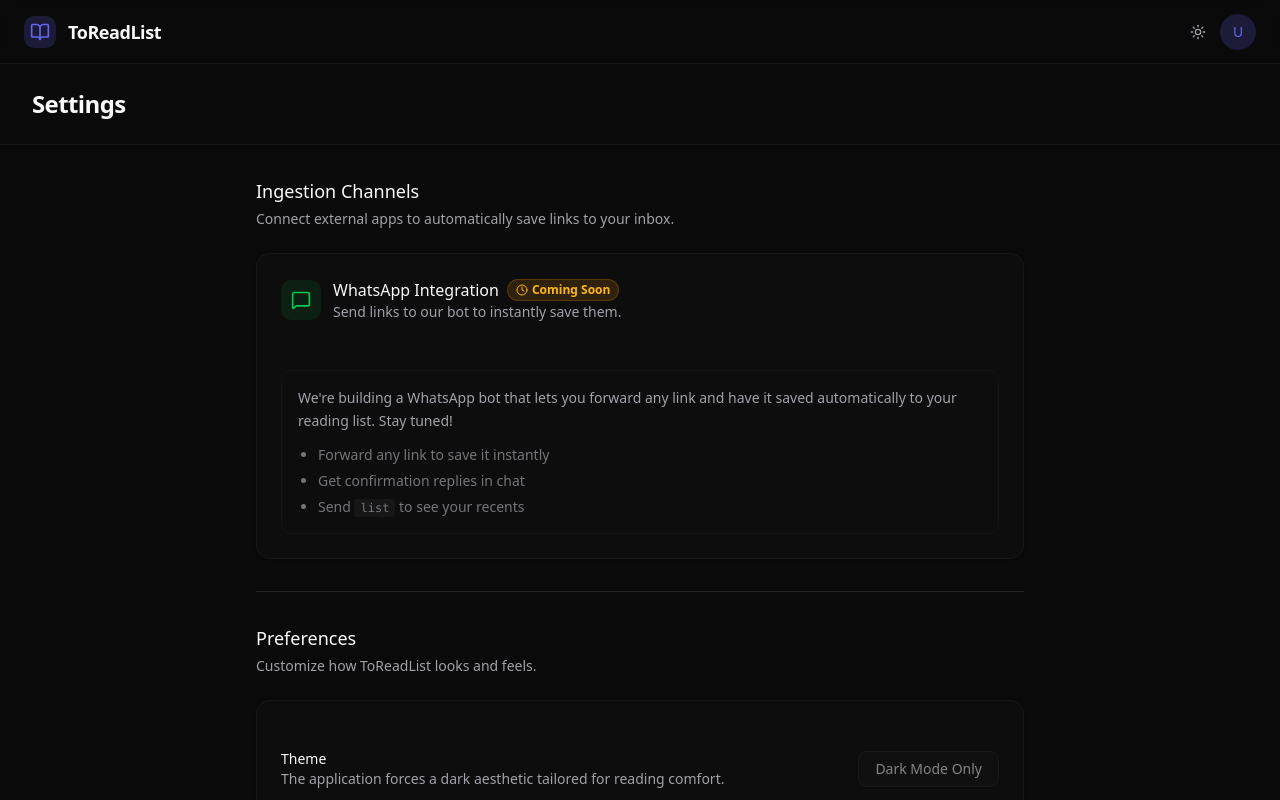
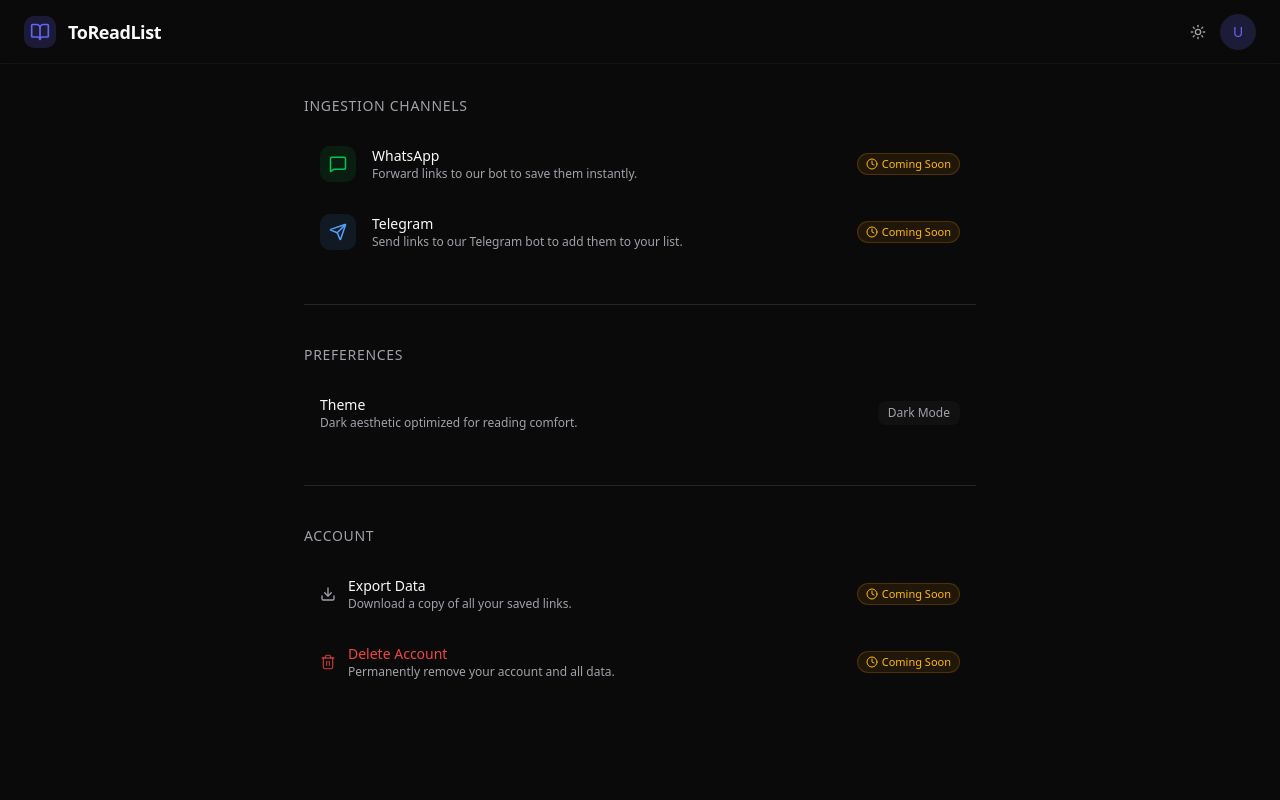
Before and after one commit to msritharan/ToReadList, a Next.js app: page /settings in a window 1280 px wide. Built offline with nearby package versions, Linux system fonts and the light colour scheme; no server answers.

Commit message:
modified settings and profile page

```diff
--- a/app/profile/page.tsx
+++ b/app/profile/page.tsx
@@ -1,12 +1,9 @@
 "use client";
 
 import { useEffect, useState } from "react";
-import { LogOut, Mail, Calendar } from "lucide-react";
-import { Button } from "@/components/ui/button";
+import { Mail, Calendar } from "lucide-react";
 import { Card, CardContent } from "@/components/ui/card";
 import { createClient } from "@/lib/supabase/client";
-import { useRouter } from "next/navigation";
-
 
 interface UserProfile {
     name: string;
@@ -25,7 +22,6 @@
 export default function Profile() {
     const [stats, setStats] = useState<LinkStats>({ total: 0, read: 0, unread: 0, skipped: 0 });
     const [user, setUser] = useState<UserProfile | null>(null);
-    const router = useRouter();
 
     useEffect(() => {
         const supabase = createClient();
@@ -46,12 +42,6 @@
             .catch(console.error);
     }, []);
 
-    const handleSignOut = async () => {
-        const supabase = createClient();
-        await supabase.auth.signOut();
-        router.push("/login");
-    };
-
     const percentRead =
         stats.total === 0 ? 0 : Math.round((stats.read / stats.total) * 100);
 
@@ -61,17 +51,12 @@
 
     return (
         <div className="flex flex-col h-full bg-background">
-            <header className="px-8 py-6 border-b border-border/40 shrink-0">
-                <h1 className="text-2xl font-semibold tracking-tight">Profile</h1>
-            </header>
+            <main className="flex-1 p-8 overflow-auto">
+                <div className="max-w-2xl mx-auto space-y-10">
 
-            <main className="flex-1 p-8 overflow-auto">
-                <div className="max-w-2xl mx-auto space-y-8">
-
-                    <Card className="border-border/40 bg-card/50 overflow-hidden">
-                        <div className="h-24 bg-gradient-to-r from-primary/30 to-primary/10 w-full" />
-                        <div className="px-6 pb-6 relative">
-                            <div className="h-20 w-20 rounded-full bg-background border-4 border-background flex items-center justify-center absolute -top-10 shadow-lg overflow-hidden">
+                    {/* ── User Info ── */}
+                    <section className="flex items-center gap-5">
+                        <div className="h-14 w-14 rounded-full bg-primary/20 flex items-center justify-center overflow-hidden shrink-0">
                             {user?.avatar_url ? (
                                 // eslint-disable-next-line @next/next/no-img-element
                                 <img
@@ -80,74 +65,54 @@
                                     className="w-full h-full object-cover"
                                 />
                             ) : (
-                                    <div className="w-full h-full flex items-center justify-center bg-primary/20 text-primary text-2xl font-semibold">
+                                <span className="text-xl font-semibold text-primary">
                                     {user?.name?.charAt(0).toUpperCase() || "U"}
-                                    </div>
+                                </span>
                             )}
                         </div>
-
-                            <div className="mt-12 flex justify-between items-start">
-                                <div>
-                                    <h2 className="text-2xl font-semibold">{user?.name || "User"}</h2>
-                                    <div className="flex items-center gap-2 mt-1 text-muted-foreground text-sm">
-                                        <Mail className="h-4 w-4" />
-                                        <span>{user?.email || ""}</span>
-                                    </div>
+                        <div className="min-w-0">
+                            <h2 className="text-lg font-semibold truncate">{user?.name || "User"}</h2>
+                            <div className="flex flex-wrap items-center gap-x-4 gap-y-1 mt-1 text-sm text-muted-foreground">
+                                <span className="inline-flex items-center gap-1.5">
+                                    <Mail className="h-3.5 w-3.5" />
+                                    {user?.email}
+                                </span>
                                 {joinDate && (
-                                        <div className="flex items-center gap-2 mt-1 text-muted-foreground text-sm">
-                                            <Calendar className="h-4 w-4" />
-                                            <span>Joined {joinDate}</span>
-                                        </div>
+                                    <span className="inline-flex items-center gap-1.5">
+                                        <Calendar className="h-3.5 w-3.5" />
+                                        Joined {joinDate}
+                                    </span>
                                 )}
                             </div>
                         </div>
-                        </div>
-                    </Card>
+                    </section>
 
-                    <div>
-                        <h3 className="text-lg font-medium mb-4">Reading Stats</h3>
-                        <div className="grid grid-cols-1 md:grid-cols-3 gap-4">
+                    {/* ── Reading Stats ── */}
+                    <section>
+                        <h2 className="text-sm font-medium uppercase tracking-wider text-muted-foreground mb-4">
+                            Reading Stats
+                        </h2>
+                        <div className="grid grid-cols-3 gap-3">
                             <Card className="border-border/40 bg-card/50">
-                                <CardContent className="p-6">
-                                    <p className="text-3xl font-bold text-primary">{stats.total}</p>
-                                    <p className="text-sm text-muted-foreground font-medium mt-1">Total Links Saved</p>
+                                <CardContent className="p-5">
+                                    <p className="text-2xl font-bold text-primary">{stats.total}</p>
+                                    <p className="text-xs text-muted-foreground mt-1">Links Saved</p>
                                 </CardContent>
                             </Card>
-
                             <Card className="border-border/40 bg-card/50">
-                                <CardContent className="p-6">
-                                    <p className="text-3xl font-bold text-green-500">{stats.read}</p>
-                                    <p className="text-sm text-muted-foreground font-medium mt-1">Articles Read</p>
+                                <CardContent className="p-5">
+                                    <p className="text-2xl font-bold text-green-500">{stats.read}</p>
+                                    <p className="text-xs text-muted-foreground mt-1">Articles Read</p>
                                 </CardContent>
                             </Card>
-
                             <Card className="border-border/40 bg-card/50">
-                                <CardContent className="p-6">
-                                    <p className="text-3xl font-bold text-blue-500">{percentRead}%</p>
-                                    <p className="text-sm text-muted-foreground font-medium mt-1">Completion Rate</p>
+                                <CardContent className="p-5">
+                                    <p className="text-2xl font-bold text-blue-500">{percentRead}%</p>
+                                    <p className="text-xs text-muted-foreground mt-1">Completion</p>
                                 </CardContent>
                             </Card>
                         </div>
-                    </div>
-
-                    <div>
-                        <h3 className="text-lg font-medium mb-4">Account Actions</h3>
-                        <Card className="border-border/40 bg-card/50">
-                            <CardContent className="p-1">
-                                <Button
-                                    variant="ghost"
-                                    className="w-full justify-start text-destructive hover:bg-destructive/10 hover:text-destructive py-6 h-auto rounded-none"
-                                    onClick={handleSignOut}
-                                >
-                                    <LogOut className="mr-3 h-5 w-5" />
-                                    <div className="text-left">
-                                        <div className="font-medium">Sign Out</div>
-                                        <div className="text-xs mt-1 opacity-80">Log out of this device</div>
-                                    </div>
-                                </Button>
-                            </CardContent>
-                        </Card>
-                    </div>
+                    </section>
 
                 </div>
             </main>
--- a/app/settings/page.tsx
+++ b/app/settings/page.tsx
@@ -1,77 +1,116 @@
 "use client";
 
-import { MessageSquare, Clock } from "lucide-react";
-import { Card, CardContent, CardDescription, CardHeader, CardTitle } from "@/components/ui/card";
+import { MessageSquare, Send, Clock, Download, Trash2 } from "lucide-react";
 import { Separator } from "@/components/ui/separator";
 import { Button } from "@/components/ui/button";
+
+const channels = [
+    {
+        name: "WhatsApp",
+        description: "Forward links to our bot to save them instantly.",
+        icon: MessageSquare,
+        iconColor: "text-green-500",
+        iconBg: "bg-green-500/10",
+        status: "Coming Soon" as const,
+    },
+    {
+        name: "Telegram",
+        description: "Send links to our Telegram bot to add them to your list.",
+        icon: Send,
+        iconColor: "text-blue-400",
+        iconBg: "bg-blue-400/10",
+        status: "Coming Soon" as const,
+    },
+];
 
 export default function Settings() {
     return (
         <div className="flex flex-col h-full bg-background">
-            <header className="px-8 py-6 border-b border-border/40 shrink-0">
-                <h1 className="text-2xl font-semibold tracking-tight">Settings</h1>
-            </header>
+            <main className="flex-1 p-8 overflow-auto">
+                <div className="max-w-2xl mx-auto space-y-10">
 
-            <main className="flex-1 p-8 overflow-auto">
-                <div className="max-w-3xl mx-auto space-y-8">
-
-                    <div>
-                        <h2 className="text-lg font-medium mb-1">Ingestion Channels</h2>
-                        <p className="text-sm text-muted-foreground mb-6">Connect external apps to automatically save links to your inbox.</p>
-
-                        <Card className="border-border/40 bg-card/50">
-                            <CardHeader className="pb-4">
-                                <div className="flex items-center gap-3">
-                                    <div className="h-10 w-10 flex items-center justify-center rounded-lg bg-green-500/10 text-green-500">
-                                        <MessageSquare className="h-5 w-5" />
+                    {/* ── Ingestion Channels ── */}
+                    <section>
+                        <h2 className="text-sm font-medium uppercase tracking-wider text-muted-foreground mb-4">
+                            Ingestion Channels
+                        </h2>
+                        <div className="space-y-1">
+                            {channels.map((ch) => (
+                                <div
+                                    key={ch.name}
+                                    className="flex items-center gap-4 rounded-lg px-4 py-3.5 transition-colors hover:bg-muted/40"
+                                >
+                                    <div className={`h-9 w-9 flex items-center justify-center rounded-lg ${ch.iconBg}`}>
+                                        <ch.icon className={`h-[18px] w-[18px] ${ch.iconColor}`} />
                                     </div>
-                                    <div className="flex-1">
-                                        <div className="flex items-center gap-2">
-                                            <CardTitle className="text-base font-medium">WhatsApp Integration</CardTitle>
-                                            <span className="inline-flex items-center gap-1 px-2 py-0.5 rounded-full text-xs font-semibold bg-amber-500/15 text-amber-400 border border-amber-500/20">
-                                                <Clock className="h-3 w-3" />
-                                                Coming Soon
-                                            </span>
-                                        </div>
-                                        <CardDescription>Send links to our bot to instantly save them.</CardDescription>
+                                    <div className="flex-1 min-w-0">
+                                        <p className="text-sm font-medium">{ch.name}</p>
+                                        <p className="text-xs text-muted-foreground">{ch.description}</p>
                                     </div>
+                                    <span className="inline-flex items-center gap-1 px-2 py-0.5 rounded-full text-[11px] font-medium bg-amber-500/10 text-amber-400 border border-amber-500/20 shrink-0">
+                                        <Clock className="h-3 w-3" />
+                                        {ch.status}
+                                    </span>
                                 </div>
-                            </CardHeader>
-                            <CardContent>
-                                <div className="rounded-lg border border-border/30 bg-muted/10 p-4 space-y-3">
-                                    <p className="text-sm text-muted-foreground leading-relaxed">
-                                        We&apos;re building a WhatsApp bot that lets you forward any link and have it saved automatically to your reading list. Stay tuned!
-                                    </p>
-                                    <ul className="text-sm text-muted-foreground/70 space-y-1.5 list-disc ml-5">
-                                        <li>Forward any link to save it instantly</li>
-                                        <li>Get confirmation replies in chat</li>
-                                        <li>Send <code className="bg-muted px-1.5 py-0.5 rounded text-xs">list</code> to see your recents</li>
-                                    </ul>
-                                </div>
-                            </CardContent>
-                        </Card>
-                    </div>
+                            ))}
+                        </div>
+                    </section>
 
                     <Separator className="border-border/40" />
 
-                    <div>
-                        <h2 className="text-lg font-medium mb-1">Preferences</h2>
-                        <p className="text-sm text-muted-foreground mb-6">Customize how ToReadList looks and feels.</p>
+                    {/* ── Preferences ── */}
+                    <section>
+                        <h2 className="text-sm font-medium uppercase tracking-wider text-muted-foreground mb-4">
+                            Preferences
+                        </h2>
+                        <div className="flex items-center justify-between rounded-lg px-4 py-3.5 hover:bg-muted/40 transition-colors">
+                            <div>
+                                <p className="text-sm font-medium">Theme</p>
+                                <p className="text-xs text-muted-foreground">Dark aesthetic optimized for reading comfort.</p>
+                            </div>
+                            <span className="text-xs text-muted-foreground bg-muted/60 px-2.5 py-1 rounded-md">
+                                Dark Mode
+                            </span>
+                        </div>
+                    </section>
 
-                        <Card className="border-border/40 bg-card/50">
-                            <CardContent className="pt-6">
-                                <div className="flex items-center justify-between">
+                    <Separator className="border-border/40" />
+
+                    {/* ── Account ── */}
+                    <section>
+                        <h2 className="text-sm font-medium uppercase tracking-wider text-muted-foreground mb-4">
+                            Account
+                        </h2>
+                        <div className="space-y-1">
+                            <div className="flex items-center justify-between rounded-lg px-4 py-3.5 hover:bg-muted/40 transition-colors">
+                                <div className="flex items-center gap-3">
+                                    <Download className="h-4 w-4 text-muted-foreground" />
                                     <div>
-                                        <p className="font-medium text-sm">Theme</p>
-                                        <p className="text-sm text-muted-foreground">The application forces a dark aesthetic tailored for reading comfort.</p>
+                                        <p className="text-sm font-medium">Export Data</p>
+                                        <p className="text-xs text-muted-foreground">Download a copy of all your saved links.</p>
                                     </div>
-                                    <Button variant="outline" disabled className="opacity-50">
-                                        Dark Mode Only
-                                    </Button>
                                 </div>
-                            </CardContent>
-                        </Card>
-                    </div>
+                                <span className="inline-flex items-center gap-1 px-2 py-0.5 rounded-full text-[11px] font-medium bg-amber-500/10 text-amber-400 border border-amber-500/20 shrink-0">
+                                    <Clock className="h-3 w-3" />
+                                    Coming Soon
+                                </span>
+                            </div>
+
+                            <div className="flex items-center justify-between rounded-lg px-4 py-3.5 hover:bg-muted/40 transition-colors">
+                                <div className="flex items-center gap-3">
+                                    <Trash2 className="h-4 w-4 text-destructive/70" />
+                                    <div>
+                                        <p className="text-sm font-medium text-destructive">Delete Account</p>
+                                        <p className="text-xs text-muted-foreground">Permanently remove your account and all data.</p>
+                                    </div>
+                                </div>
+                                <span className="inline-flex items-center gap-1 px-2 py-0.5 rounded-full text-[11px] font-medium bg-amber-500/10 text-amber-400 border border-amber-500/20 shrink-0">
+                                    <Clock className="h-3 w-3" />
+                                    Coming Soon
+                                </span>
+                            </div>
+                        </div>
+                    </section>
 
                 </div>
             </main>
```
Lines whose indentation alone changed are shown as unchanged.
